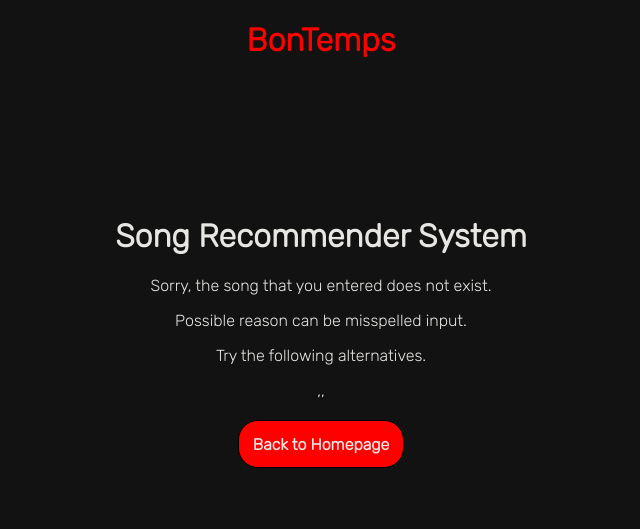
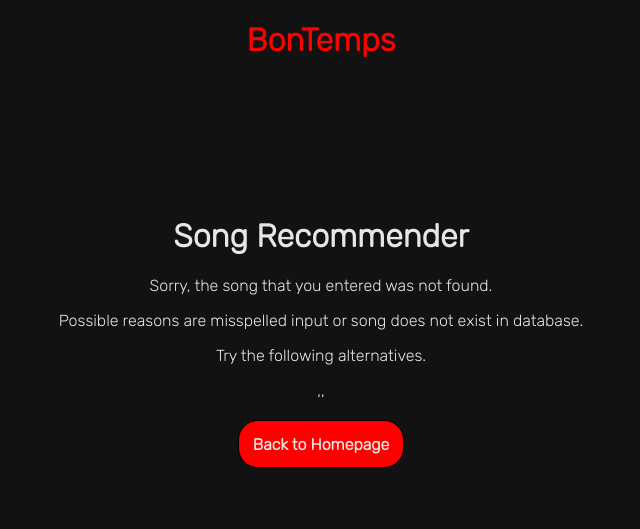
Before and after one commit to prabhdeepsingh3499/movie-rec-prabh, a Flask app: template templates/negative_songs.html in a window 1280 px wide. Shown: the top 529 px of the page, without its empty margins (319-959 px from the left). Run offline with Flask 2, Linux system fonts and the light colour scheme; the template is opened without the code that fills it, so the values that code supplies are empty; parts of the project's set-up code (start-up, migrations or seed data) failed here and were passed over.

Commit message:
Fixed Minor Mistakes

```diff
--- a/app.py
+++ b/app.py
@@ -86,12 +86,9 @@
     if flask.request.method == 'GET':
         return(flask.render_template('index_songs.html'))
     if flask.request.method == 'POST':
-        print("1")
         s_name = flask.request.form['song_name']
         s_name = s_name.lower()
-        print("2")
         if s_name not in all_titles_songs:
-            print("3")
             als = close_matches(result_songs['title'],s_name)
             alternative_names = []
             for i in als:
--- a/templates/index.html
+++ b/templates/index.html
@@ -1,5 +1,5 @@
 {% extends "base.html" %}
-{% block title %}Movies Recommender{% endblock %}
+{% block title %}BonTemps-Movie Recommender{% endblock %}
 {% block content %}
 <h1>Movie Recommender</h1>
 <form action="/movie-recommender" method="POST">
--- a/templates/index_songs.html
+++ b/templates/index_songs.html
@@ -1,5 +1,5 @@
 {% extends "base.html" %}
-{% block title %}Songs Recommender System{% endblock %}
+{% block title %}BonTemps-Songs Recommender{% endblock %}
 {% block content %}
 <h1>Song Recommender</h1>
 <form action="/song-recommender" method="POST">
--- a/templates/negative.html
+++ b/templates/negative.html
@@ -1,11 +1,12 @@
 {% extends "base.html" %}
 {% block title %}
-Movie Not Found
+BonTemps-Movie Not Found
 {% endblock %}
 {% block content %}
 
 <h1>Movie Recommender</h1>
-<p>Sorry, the movie that you entered does not exist.</p>
+<p>Sorry, the movie that you entered was not found.</p>
+<p>Possible reasons are misspelled input or movie does not exist in database.</p>
 <p>Try the following alternatives:</p>
 <span>{{ alternative_movies[0] }},{{ alternative_movies[1] }},{{ alternative_movies[2] }}</span>
 <br>
--- a/templates/negative_songs.html
+++ b/templates/negative_songs.html
@@ -1,9 +1,9 @@
 {% extends "base.html" %}
-{% block title %}Song Not Found{% endblock %}
+{% block title %}BonTemps-Song Not Found{% endblock %}
 {% block content %}
-<h1>Song Recommender System</h1>
-<p>Sorry, the song that you entered does not exist.</p>
-<p>Possible reason can be misspelled input.</p>
+<h1>Song Recommender</h1>
+<p>Sorry, the song that you entered was not found.</p>
+<p>Possible reasons are misspelled input or song does not exist in database.</p>
 <p>Try the following alternatives.</p>
 <span>{{ alternative_songs[0] }},{{ alternative_songs[1] }},{{ alternative_songs[2] }}</span>
 <br>
--- a/templates/positive.html
+++ b/templates/positive.html
@@ -1,7 +1,7 @@
 {% extends "base.html" %}
-{% block title %}Recommendations-Movie Recommender{% endblock %}
+{% block title %}BonTemps-Movie Recommendations{% endblock %}
 {% block content %}
-<h1>Recommendations</h1>
+<h1>Movie Recommendations</h1>
 <p>Showing Results for:{{ search_name }}</p>
 <table align="center" style="width: auto;">
     <tr>
--- a/templates/positive_songs.html
+++ b/templates/positive_songs.html
@@ -1,7 +1,7 @@
 {% extends "base.html" %}
-{% block title %}Song Recommendations{% endblock %}
+{% block title %}BonTemps-Song Recommendations{% endblock %}
 {% block content %}
-<h1>Recommendations</h1>
+<h1>Song Recommendations</h1>
 <p>Showing Results for:{{ search_name }}</p>
 <table align="center" style="width: auto;">
     <tr>
```
